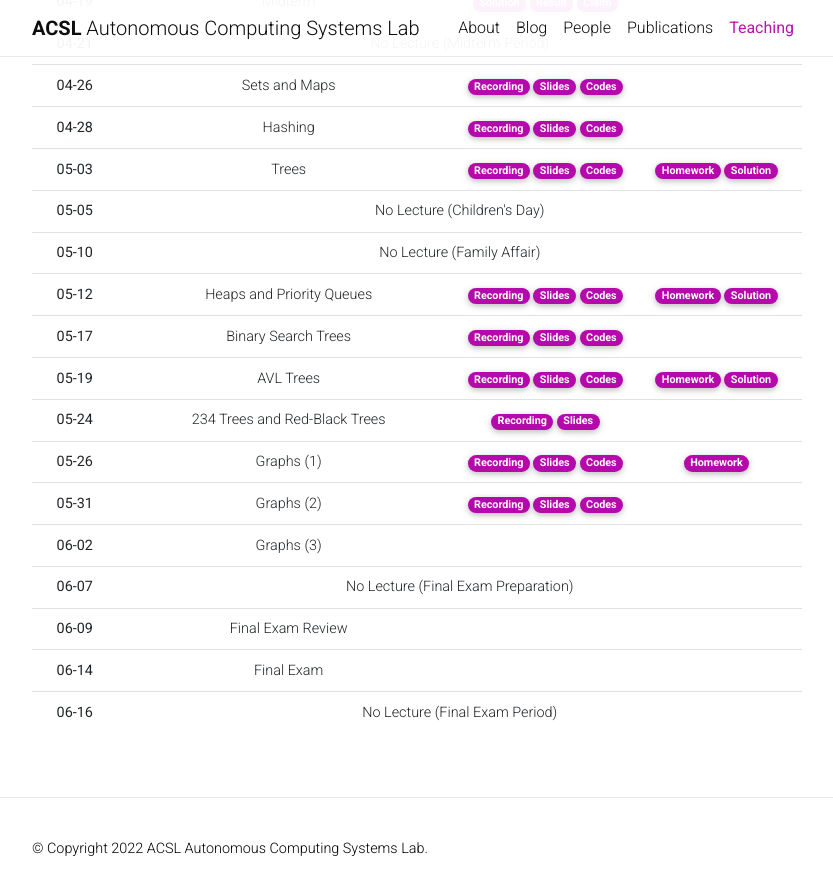
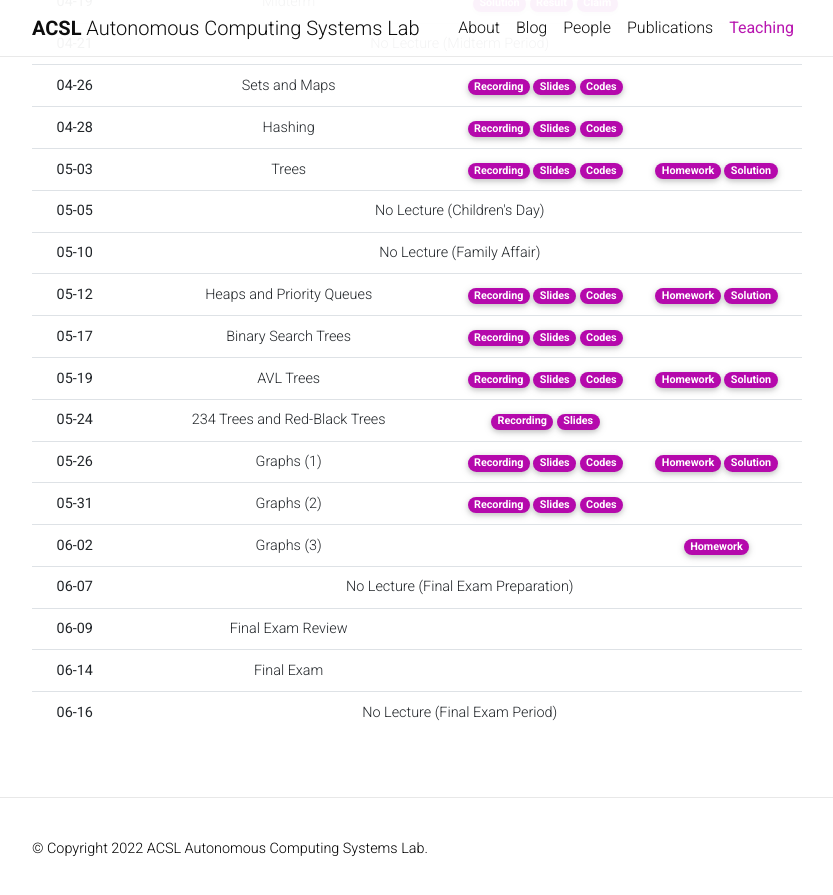
Before and after one commit to Uehwan/Uehwan.github.io, a Jekyll site: the page built from _teaching/datastruct22sp.md, in a window 1280 px wide and 900 px high, scrolled down 1574 px. Shown: the top 895 px of the window, without its empty margins (223-1056 px from the left). Built offline with Jekyll 4.4.1, drawn with Linux system fonts in a browser that asks for light colours; nearby versions of some CDN libraries; comment, search, counter and statistics services are not loaded; a style sheet for code colours, icons or effects is not loaded.

Commit message:
[ds22sp] 22-06-02 pre

```diff
--- a/_teaching/datastruct22sp.md
+++ b/_teaching/datastruct22sp.md
@@ -294,7 +294,7 @@
       </td>
       <td>
         <a href="https://colab.research.google.com/drive/1l6UdPljozt4ryIQgAxXKpHaShvQCu31u?usp=sharing" target="_blank" class="badge badge-pill" style="background-color:#B509AC;">Homework</a>
-        <!--a href="https://colab.research.google.com/drive/1gRNMsgBKA2hXzE6bEDwtpcdjbgxCc6t1?usp=sharing" target="_blank" class="badge badge-pill" style="background-color:#B509AC;">Solution</a-->
+        <a href="https://colab.research.google.com/drive/15TSj6TrvaAWQLUHDLvJNBL23WqNXvEaE?usp=sharing" target="_blank" class="badge badge-pill" style="background-color:#B509AC;">Solution</a>
       </td>
     </tr>
     <tr>
@@ -319,7 +319,7 @@
         <!--a href="https://colab.research.google.com/drive/1Dg6gmCcntKibeZ5ahHVhRd10PimNvh5J?usp=sharing" target="_blank" class="badge badge-pill" style="background-color:#B509AC;">Codes</a-->
       </td>
       <td>
-        <!--a href="https://colab.research.google.com/drive/1gRNMsgBKA2hXzE6bEDwtpcdjbgxCc6t1?usp=sharing" target="_blank" class="badge badge-pill" style="background-color:#B509AC;">Homework</a-->
+        <a href="https://colab.research.google.com/drive/1RyQ1xyVZcrGy4DrWUOhKgNhxZcX9Hidq?usp=sharing" target="_blank" class="badge badge-pill" style="background-color:#B509AC;">Homework</a>
         <!--a href="https://colab.research.google.com/drive/1gRNMsgBKA2hXzE6bEDwtpcdjbgxCc6t1?usp=sharing" target="_blank" class="badge badge-pill" style="background-color:#B509AC;">Solution</a-->
       </td>
     </tr>
```
